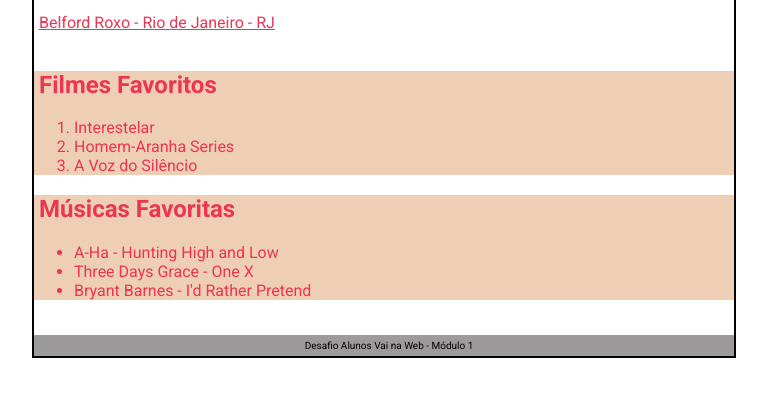
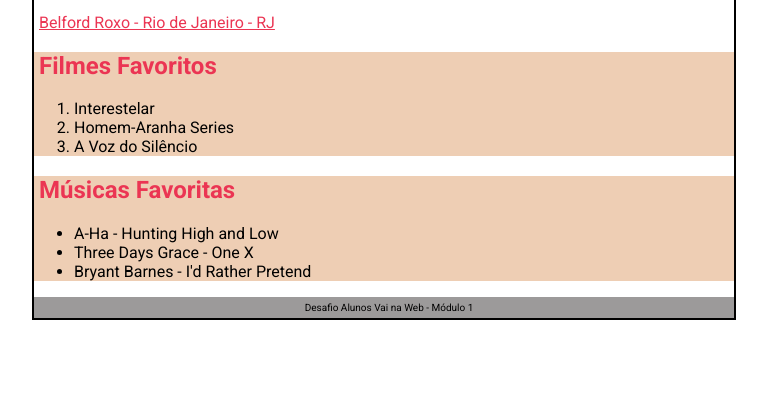
Before and after one commit to CauanST/Mini-Bio, a plain HTML site: page index.html in a window 1280 px wide. Shown: the part 285-682 px from the top of the page, without its empty margins (256-1023 px from the left). Drawn offline with Linux system fonts and the light colour scheme.

Commit message:
Tag <A> (FIX)

```diff
--- a/index.html
+++ b/index.html
@@ -3,28 +3,32 @@
   <head>
     <meta charset="UTF-8" />
     <meta name="viewport" content="width=device-width, initial-scale=1.0" />
-    <link rel="stylesheet" href="style.css">
+    <link rel="stylesheet" href="style.css" />
     <title>Mini Bio</title>
   </head>
   <body>
     <header>
       <figure>
-        <img src="media/photo.jpeg" alt="" id="img1">
+        <img src="media/photo.jpeg" alt="" id="img1" />
       </figure>
       <h2>Cauã Sales</h2>
     </header>
     <main>
       <section>
         <p>
-          Meu nome é Cauã, sou um estudante de 17 anos. No meu tempo livre, eu assisto alguma coisa, jogo, ou reviso/pratico algum código. Atualmente estou aprendendo JavaScript com o Vai na Web.
+          Meu nome é Cauã, sou um estudante de 17 anos. No meu tempo livre, eu
+          assisto alguma coisa, jogo, ou reviso/pratico algum código. Atualmente
+          estou aprendendo JavaScript com o Vai na Web.
         </p>
       </section>
       <section>
-         <a href="https://pt.wikipedia.org/wiki/Belford_Roxo">Belford Roxo - Rio de Janeiro - RJ<a>
-      </section >
-      <section class="favoritemovies" >
+        <a href="https://pt.wikipedia.org/wiki/Belford_Roxo"
+          >Belford Roxo - Rio de Janeiro - RJ</a
+        >
+      </section>
+      <section class="favoritemovies">
         <h2>Filmes Favoritos</h2>
-          <div >
+        <div>
           <ol>
             <li>Interestelar</li>
             <li>Homem-Aranha Series</li>
@@ -40,7 +44,6 @@
           <li>Three Days Grace - One X</li>
           <li>Bryant Barnes - I'd Rather Pretend</li>
         </ul>
-
       </section>
     </main>
     <footer>
```
Lines whose indentation alone changed are shown as unchanged.
